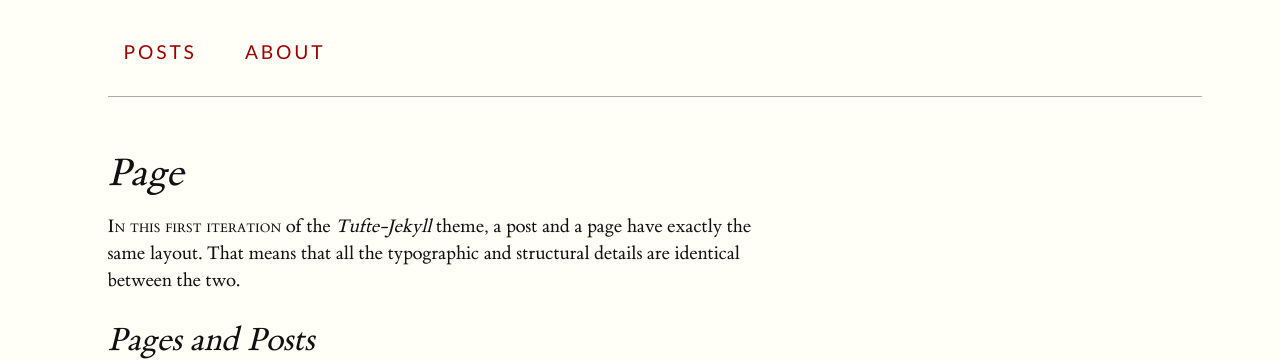
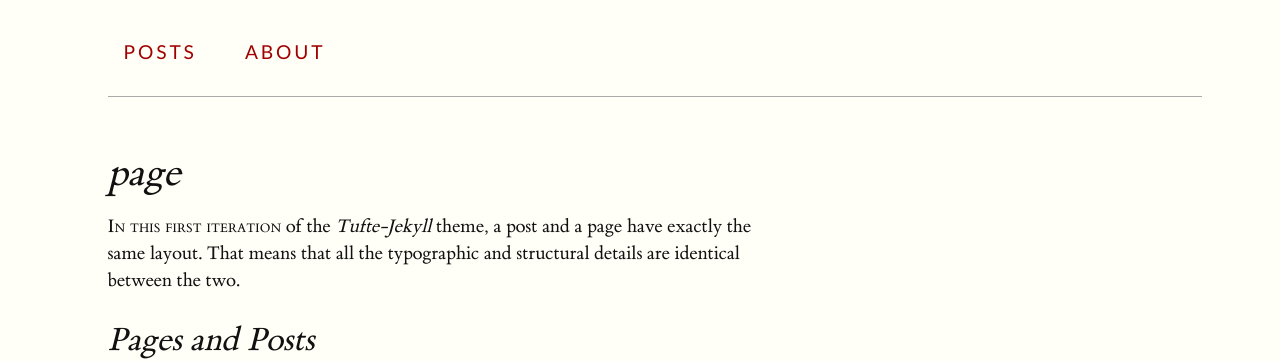
Before and after one commit to Khelek/khelek.github.io, a Jekyll site: the page built from page/index.md, in a window 1280 px wide. Shown: the top 361 px of the page. Built offline with Jekyll 4.4.1, drawn with Linux system fonts in a browser that asks for light colours.

Commit message:
remove capitalize in page and post layouts: work bad

```diff
--- a/_layouts/page.html
+++ b/_layouts/page.html
@@ -1,7 +1,7 @@
 ---
 layout: default
 ---
-<h1>{{ page.title | capitalize }}</h1>
+<h1>{{ page.title }}</h1>
 <p>{{ page.date | date: "%B %-d, %Y" }}</p>
 
 
--- a/_layouts/post.html
+++ b/_layouts/post.html
@@ -1,7 +1,7 @@
 ---
 layout: default
 ---
-<h1>{{ page.title | capitalize }}</h1>
+<h1>{{ page.title }}</h1>
 <p>{{ page.date | date: "%B %-d, %Y" }}</p>
 
 
```
